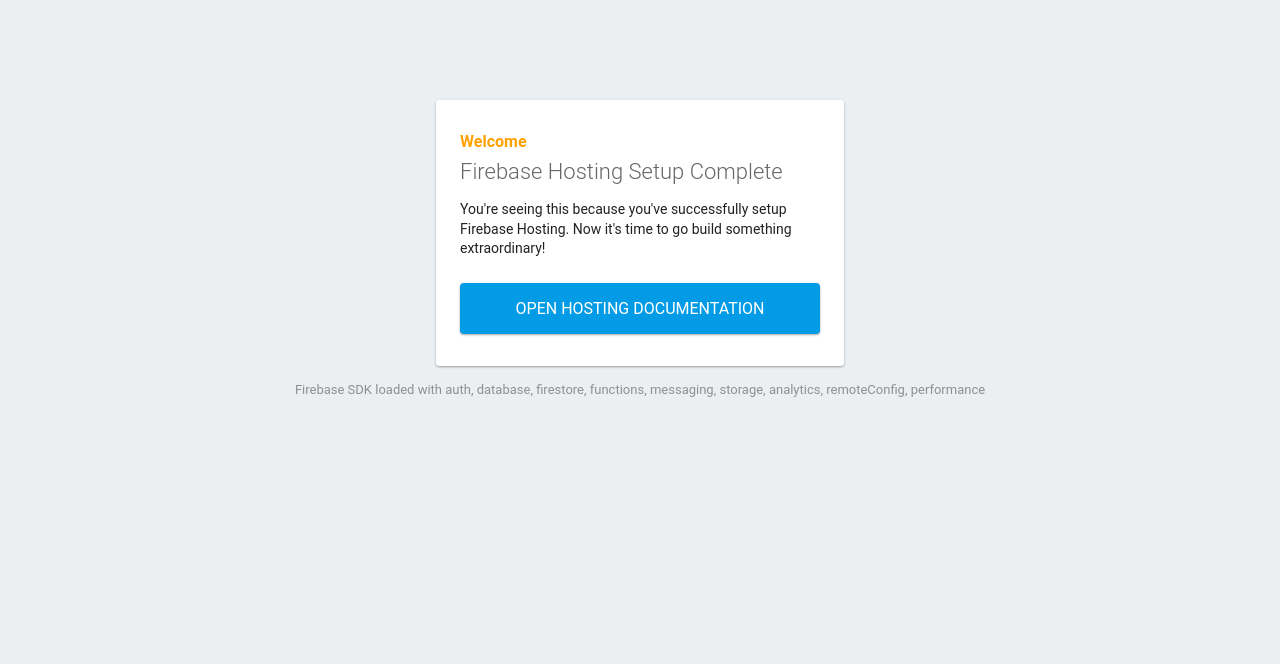
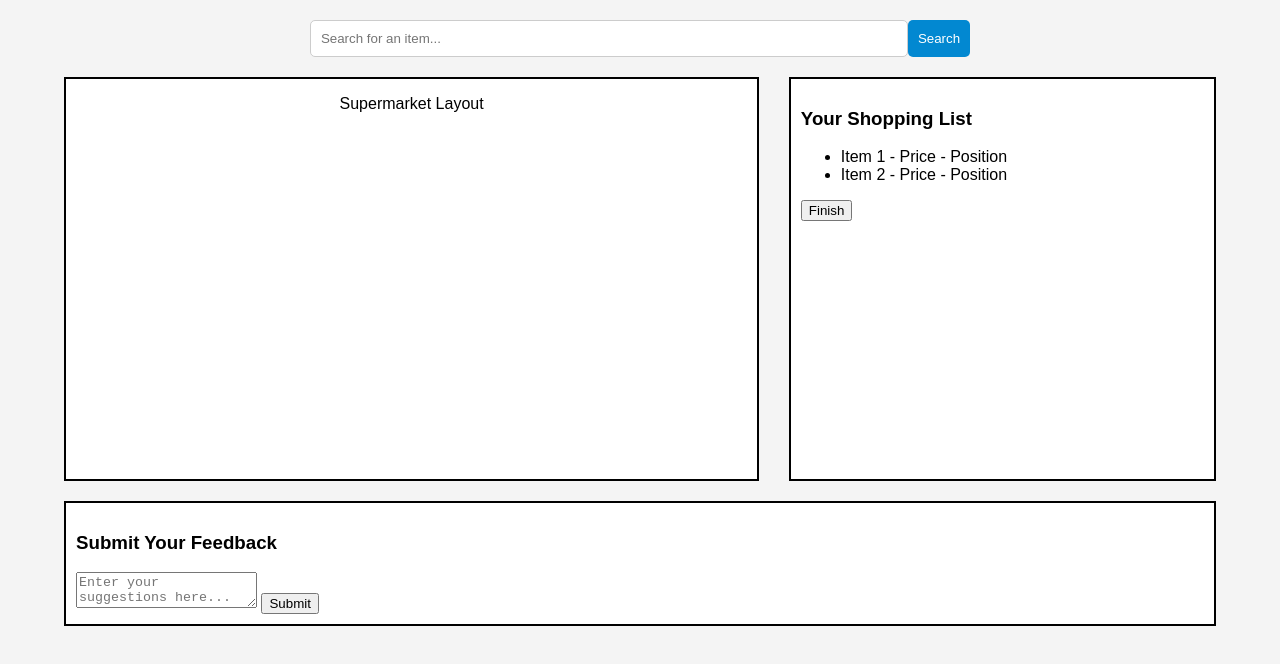
Before and after one commit to 4fthaab/super30, a plain HTML site: page public/index.html in a window 1280 px wide. Drawn offline with Linux system fonts and the light colour scheme; some packages are replaced by stand-ins of ours.

Commit message:
Updated index.html with minimap

```diff
--- a/public/index.html
+++ b/public/index.html
@@ -1,89 +1,103 @@
 <!DOCTYPE html>
-<html>
+<html lang="en">
+
 <head>
-    <meta charset="utf-8">
-    <meta name="viewport" content="width=device-width, initial-scale=1">
-    <title>Welcome to Firebase Hosting</title>
+  <meta charset="UTF-8">
+  <meta name="viewport" content="width=device-width, initial-scale=1.0">
+  <title>Supermarket Assistant</title>
+  <style>
+    body {
+      font-family: Arial, sans-serif;
+      background-color: #f4f4f4;
+      margin: 0;
+      padding: 0;
+    }
 
-    <!-- update the version number as needed -->
-    <script defer src="/__/firebase/11.3.1/firebase-app-compat.js"></script>
-    <!-- include only the Firebase features as you need -->
-    <script defer src="/__/firebase/11.3.1/firebase-auth-compat.js"></script>
-    <script defer src="/__/firebase/11.3.1/firebase-database-compat.js"></script>
-    <script defer src="/__/firebase/11.3.1/firebase-firestore-compat.js"></script>
-    <script defer src="/__/firebase/11.3.1/firebase-functions-compat.js"></script>
-    <script defer src="/__/firebase/11.3.1/firebase-messaging-compat.js"></script>
-    <script defer src="/__/firebase/11.3.1/firebase-storage-compat.js"></script>
-    <script defer src="/__/firebase/11.3.1/firebase-analytics-compat.js"></script>
-    <script defer src="/__/firebase/11.3.1/firebase-remote-config-compat.js"></script>
-    <script defer src="/__/firebase/11.3.1/firebase-performance-compat.js"></script>
-    <!--
-      initialize the SDK after all desired features are loaded, set useEmulator to false
-      to avoid connecting the SDK to running emulators.
-    -->
-    <script defer src="/__/firebase/init.js?useEmulator=true"></script>
+    .container {
+      width: 90%;
+      margin: auto;
+      padding: 20px;
+    }
 
-    <style media="screen">
-      body { background: #ECEFF1; color: rgba(0,0,0,0.87); font-family: Roboto, Helvetica, Arial, sans-serif; margin: 0; padding: 0; }
-      #message { background: white; max-width: 360px; margin: 100px auto 16px; padding: 32px 24px; border-radius: 3px; }
-      #message h2 { color: #ffa100; font-weight: bold; font-size: 16px; margin: 0 0 8px; }
-      #message h1 { font-size: 22px; font-weight: 300; color: rgba(0,0,0,0.6); margin: 0 0 16px;}
-      #message p { line-height: 140%; margin: 16px 0 24px; font-size: 14px; }
-      #message a { display: block; text-align: center; background: #039be5; text-transform: uppercase; text-decoration: none; color: white; padding: 16px; border-radius: 4px; }
-      #message, #message a { box-shadow: 0 1px 3px rgba(0,0,0,0.12), 0 1px 2px rgba(0,0,0,0.24); }
-      #load { color: rgba(0,0,0,0.4); text-align: center; font-size: 13px; }
-      @media (max-width: 600px) {
-        body, #message { margin-top: 0; background: white; box-shadow: none; }
-        body { border-top: 16px solid #ffa100; }
+    .search-box {
+      display: flex;
+      justify-content: center;
+      margin-bottom: 20px;
+    }
+
+    .search-box input {
+      width: 50%;
+      padding: 10px;
+      border: 1px solid #ccc;
+      border-radius: 5px;
+    }
+
+    .search-box button {
+      padding: 10px;
+      background-color: #0288D1;
+      color: white;
+      border: none;
+      border-radius: 5px;
+      cursor: pointer;
+    }
+
+    .layout {
+      display: flex;
+      justify-content: space-between;
+    }
+
+    .map {
+      width: 60%;
+      height: 400px;
+      background-color: white;
+      border: 2px solid black;
+      position: relative;
+    }
+
+    .shopping-list,
+    .offers {
+      width: 35%;
+      background-color: white;
+      padding: 10px;
+      border: 2px solid black;
+    }
+
+    .feedback {
+      margin-top: 20px;
+      padding: 10px;
+      background-color: white;
+      border: 2px solid black;
     }
   </style>
 </head>
+
 <body>
-    <div id="message">
-      <h2>Welcome</h2>
-      <h1>Firebase Hosting Setup Complete</h1>
-      <p>You're seeing this because you've successfully setup Firebase Hosting. Now it's time to go build something extraordinary!</p>
-      <a target="_blank" href="https://firebase.google.com/docs/hosting/">Open Hosting Documentation</a>
+  <div class="container">
+    <div class="search-box">
+      <input type="text" placeholder="Search for an item...">
+      <button>Search</button>
     </div>
-    <p id="load">Firebase SDK Loading&hellip;</p>
 
-    <script>
-      document.addEventListener('DOMContentLoaded', function() {
-        const loadEl = document.querySelector('#load');
-        // // 🔥🔥🔥🔥🔥🔥🔥🔥🔥🔥🔥🔥🔥🔥🔥🔥🔥🔥🔥🔥🔥🔥🔥🔥🔥🔥🔥🔥🔥🔥🔥
-        // // The Firebase SDK is initialized and available here!
-        //
-        // firebase.auth().onAuthStateChanged(user => { });
-        // firebase.database().ref('/path/to/ref').on('value', snapshot => { });
-        // firebase.firestore().doc('/foo/bar').get().then(() => { });
-        // firebase.functions().httpsCallable('yourFunction')().then(() => { });
-        // firebase.messaging().requestPermission().then(() => { });
-        // firebase.storage().ref('/path/to/ref').getDownloadURL().then(() => { });
-        // firebase.analytics(); // call to activate
-        // firebase.analytics().logEvent('tutorial_completed');
-        // firebase.performance(); // call to activate
-        //
-        // // 🔥🔥🔥🔥🔥🔥🔥🔥🔥🔥🔥🔥🔥🔥🔥🔥🔥🔥🔥🔥🔥🔥🔥🔥🔥🔥🔥🔥🔥🔥🔥
+    <div class="layout">
+      <div class="map"> <!-- Placeholder for the rack layout -->
+        <p style="text-align:center;">Supermarket Layout</p>
+      </div>
+      <div class="shopping-list"> <!-- Placeholder for shopping list -->
+        <h3>Your Shopping List</h3>
+        <ul>
+          <li>Item 1 - Price - Position</li>
+          <li>Item 2 - Price - Position</li>
+        </ul>
+        <button>Finish</button>
+      </div>
+    </div>
 
-        try {
-          let app = firebase.app();
-          let features = [
-            'auth',
-            'database',
-            'firestore',
-            'functions',
-            'messaging',
-            'storage',
-            'analytics',
-            'remoteConfig',
-            'performance',
-          ].filter(feature => typeof app[feature] === 'function');
-          loadEl.textContent = `Firebase SDK loaded with ${features.join(', ')}`;
-        } catch (e) {
-          console.error(e);
-          loadEl.textContent = 'Error loading the Firebase SDK, check the console.';
-        }
-      });
-    </script>
+    <div class="feedback">
+      <h3>Submit Your Feedback</h3>
+      <textarea placeholder="Enter your suggestions here..."></textarea>
+      <button>Submit</button>
+    </div>
+  </div>
 </body>
+
 </html>
```
Lines whose indentation alone changed are shown as unchanged.
